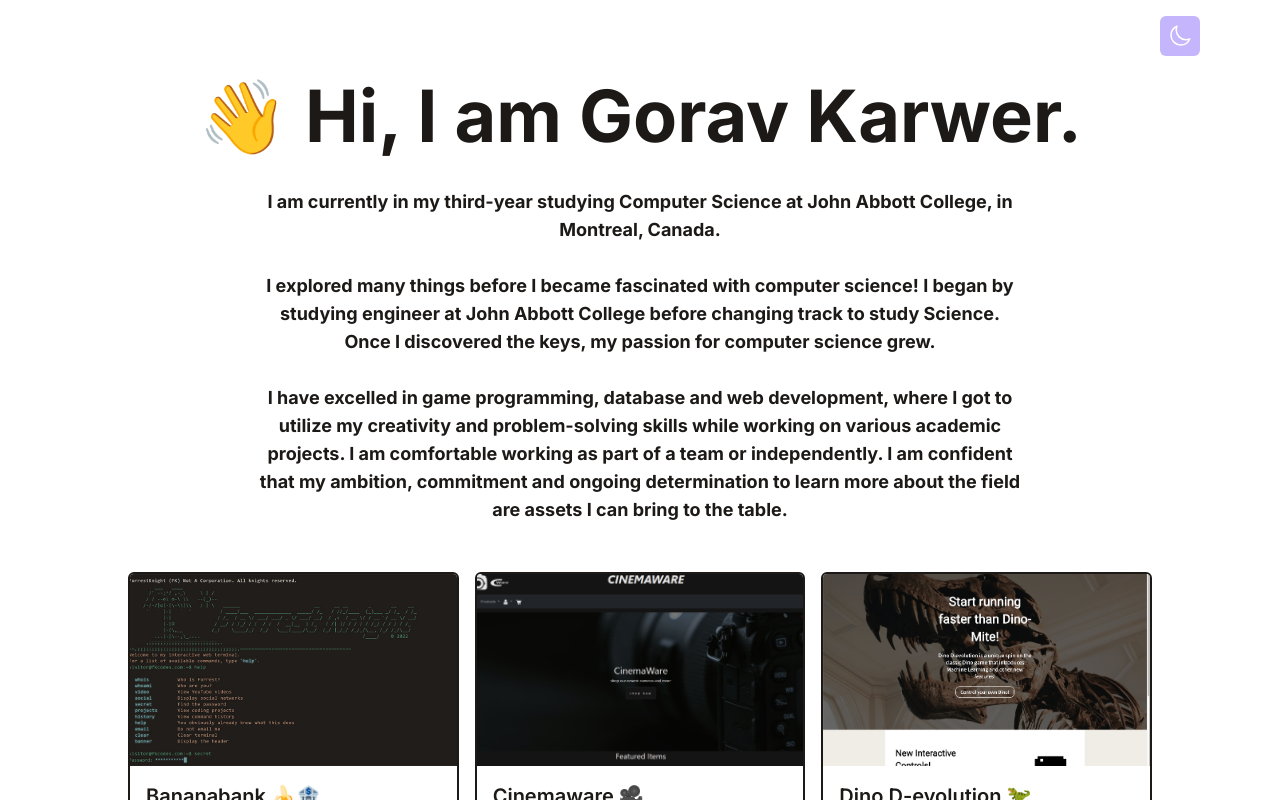
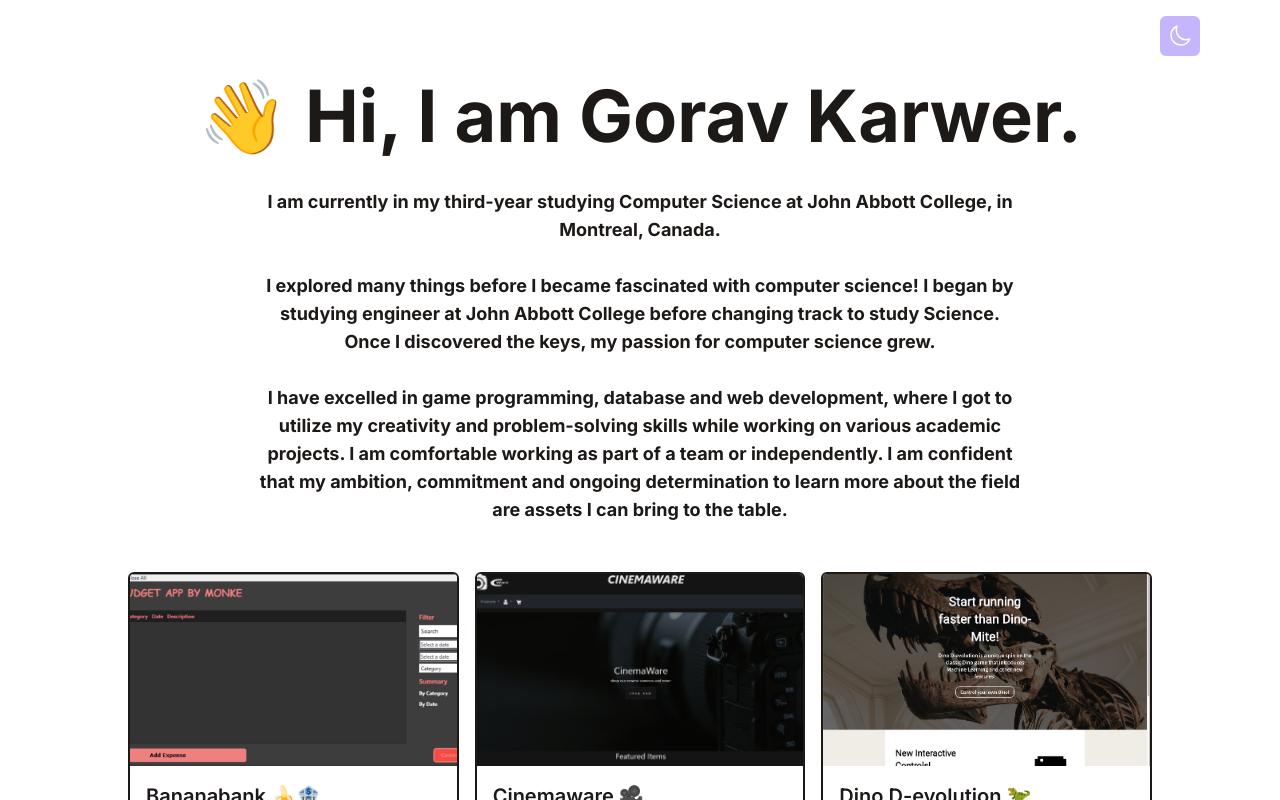
Before and after one commit to Gorav-K/GoravK, a React (Vite) app: page / in a window 1280 px wide. Shown: the top 800 px of the page. Built offline with nearby package versions, Linux system fonts and the light colour scheme.

Commit message:
final version

```diff
--- a/src/data/portfolio.js
+++ b/src/data/portfolio.js
@@ -1,7 +1,7 @@
 export default [
    {
       title: 'Bananabank 🍌🏦',
-      imgUrl: '/GoravK/assets/terminal-website.jpg',
+      imgUrl: '/GoravK/assets/budget.png',
       stack: ['SQLITE','C#','Github Actions'],
       link: 'https://github.com/rafdeguzman/jacappdev1-2022-lemonke-WPF',
    },
```
Also changed, not shown: public/assets/budget.png (added).
